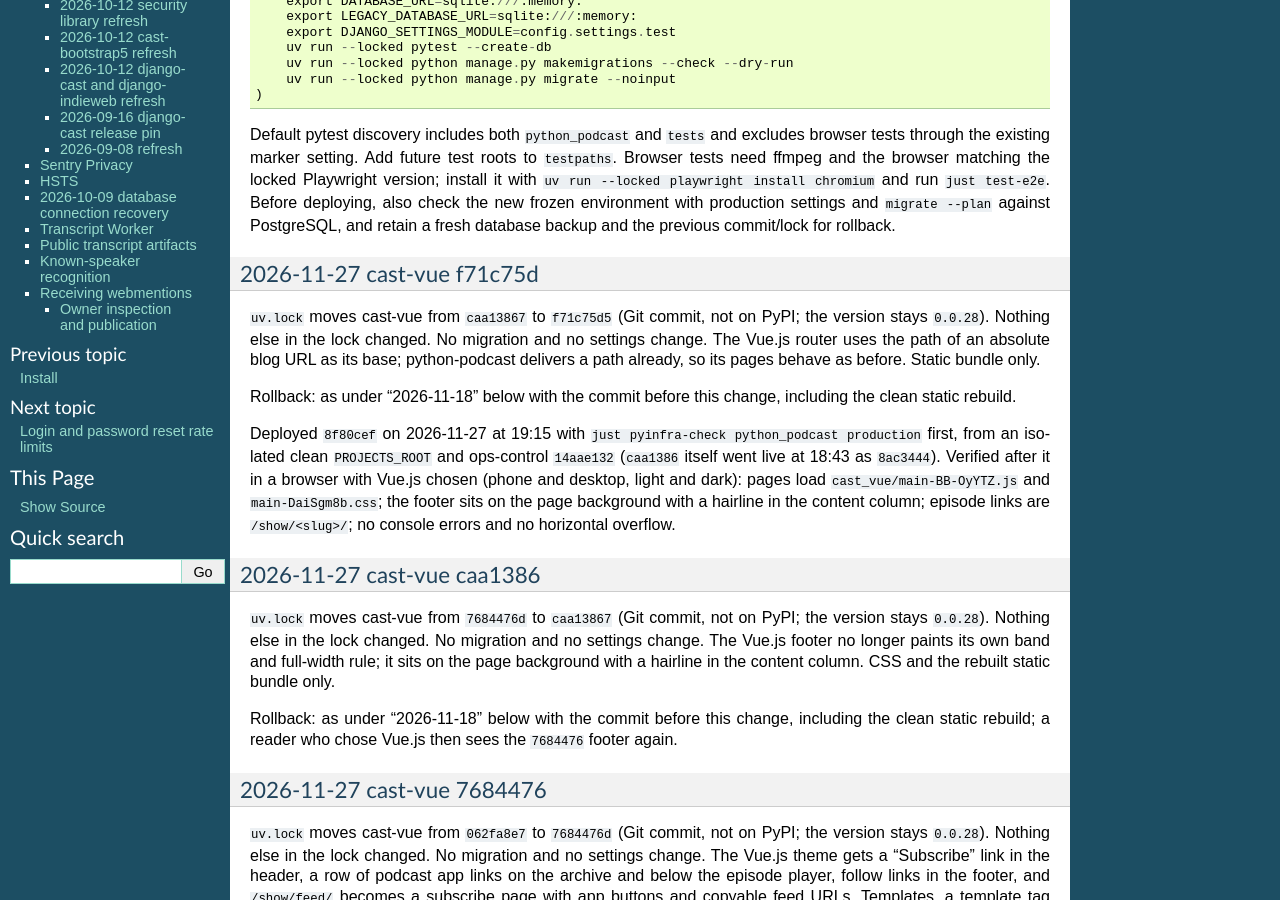
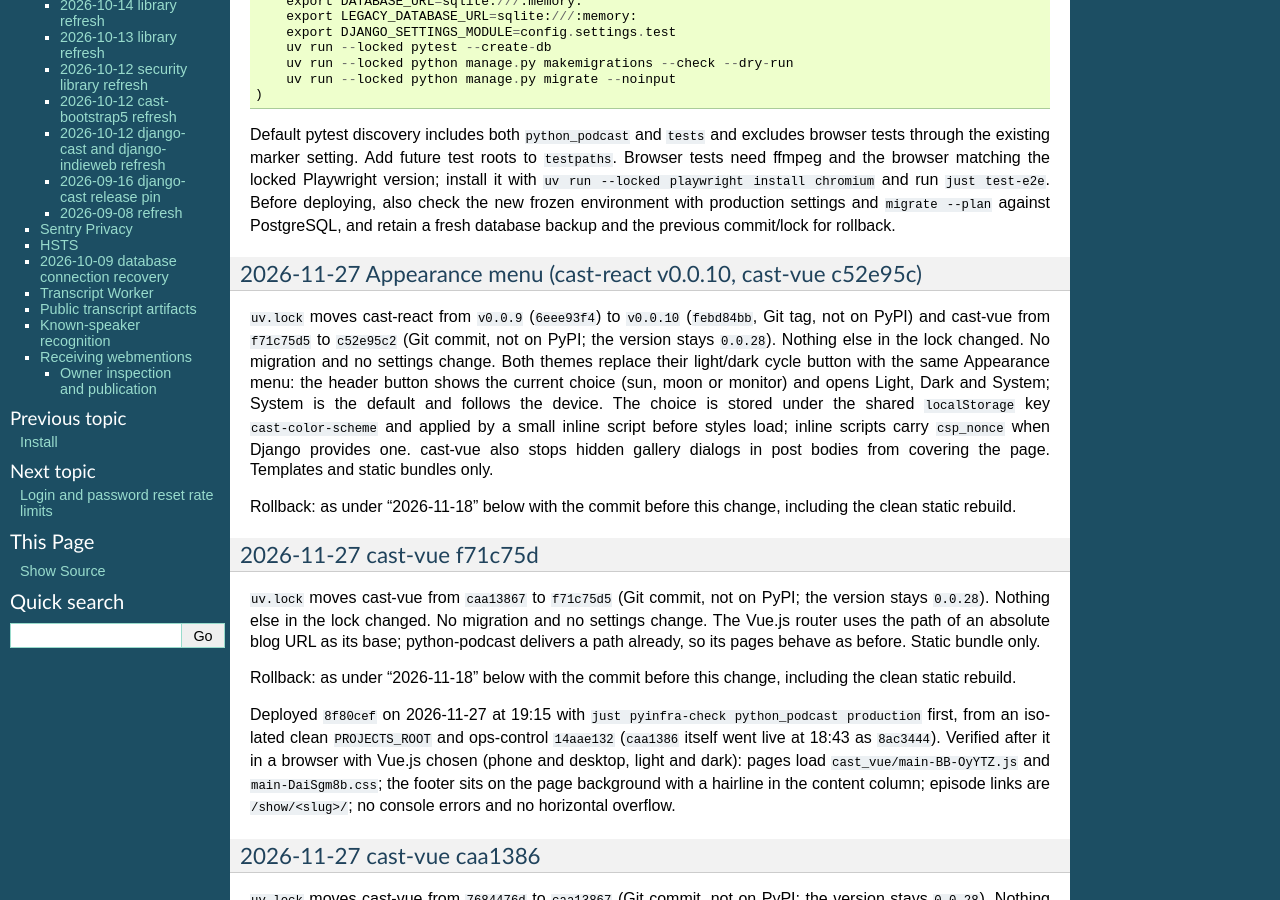
Before and after one commit to ephes/python-podcast, a Sphinx documentation site: the page built from docs/deploy.rst, in a window 1280 px wide and 900 px high, scrolled down 1149 px. Built offline with Sphinx 7.4.7, drawn with Linux system fonts in a browser that asks for light colours; some of the changed text lies outside the part shown.

Commit message:
Use cast-react v0.0.10 and cast-vue c52e95c for the React and Vue.js themes
Both themes offer the same Appearance menu (Light, Dark, System) instead of a cycle button, share the saved choice and apply it before the page paints. No migration; rollback in docs/deploy.rst.

```diff
--- a/docs/deploy.rst
+++ b/docs/deploy.rst
@@ -74,6 +74,24 @@ locked Playwright version; install it with ``uv run --locked playwright install
 chromium`` and run ``just test-e2e``. Before deploying, also check the new frozen
 environment with production settings and ``migrate --plan`` against PostgreSQL,
 and retain a fresh database backup and the previous commit/lock for rollback.
+
+2026-11-27 Appearance menu (cast-react v0.0.10, cast-vue c52e95c)
+~~~~~~~~~~~~~~~~~~~~~~~~~~~~~~~~~~~~~~~~~~~~~~~~~~~~~~~~~~~~~~~~~~
+
+``uv.lock`` moves cast-react from ``v0.0.9`` (``6eee93f4``) to ``v0.0.10``
+(``febd84bb``, Git tag, not on PyPI) and cast-vue from ``f71c75d5`` to
+``c52e95c2`` (Git commit, not on PyPI; the version stays ``0.0.28``). Nothing
+else in the lock changed. No migration and no settings change. Both themes
+replace their light/dark cycle button with the same Appearance menu: the
+header button shows the current choice (sun, moon or monitor) and opens Light,
+Dark and System; System is the default and follows the device. The choice is
+stored under the shared ``localStorage`` key ``cast-color-scheme`` and applied
+by a small inline script before styles load; inline scripts carry
+``csp_nonce`` when Django provides one. cast-vue also stops hidden gallery
+dialogs in post bodies from covering the page. Templates and static bundles only.
+
+Rollback: as under "2026-11-18" below with the commit before this change,
+including the clean static rebuild.
 
 2026-11-27 cast-vue f71c75d
 ~~~~~~~~~~~~~~~~~~~~~~~~~~~
--- a/pyproject.toml
+++ b/pyproject.toml
@@ -58,9 +58,9 @@ dev = [
 
 [tool.uv.sources]
 # Vue theme redesign, pinned to a commit (not on PyPI).
-cast-vue = { git = "https://github.com/ephes/cast-vue", rev = "f71c75d56cb46be6b9c442f66097bb98de9dd49f" }
+cast-vue = { git = "https://github.com/ephes/cast-vue", rev = "c52e95c27de04cd86d5b9963309ae9980cb2ce65" }
 # React theme, pinned to a release tag (not on PyPI).
-cast-react = { git = "https://github.com/ephes/cast-react", tag = "v0.0.9" }
+cast-react = { git = "https://github.com/ephes/cast-react", tag = "v0.0.10" }
 # Git sources for deploys (rsync sends the working tree, so the deployed
 # pyproject must resolve server-side). Production and staging both use the
 # persistent player from cast-bootstrap5 main.
```
Also changed, not shown: CHANGELOG.rst (+8 -0 lines), 1 other file.
